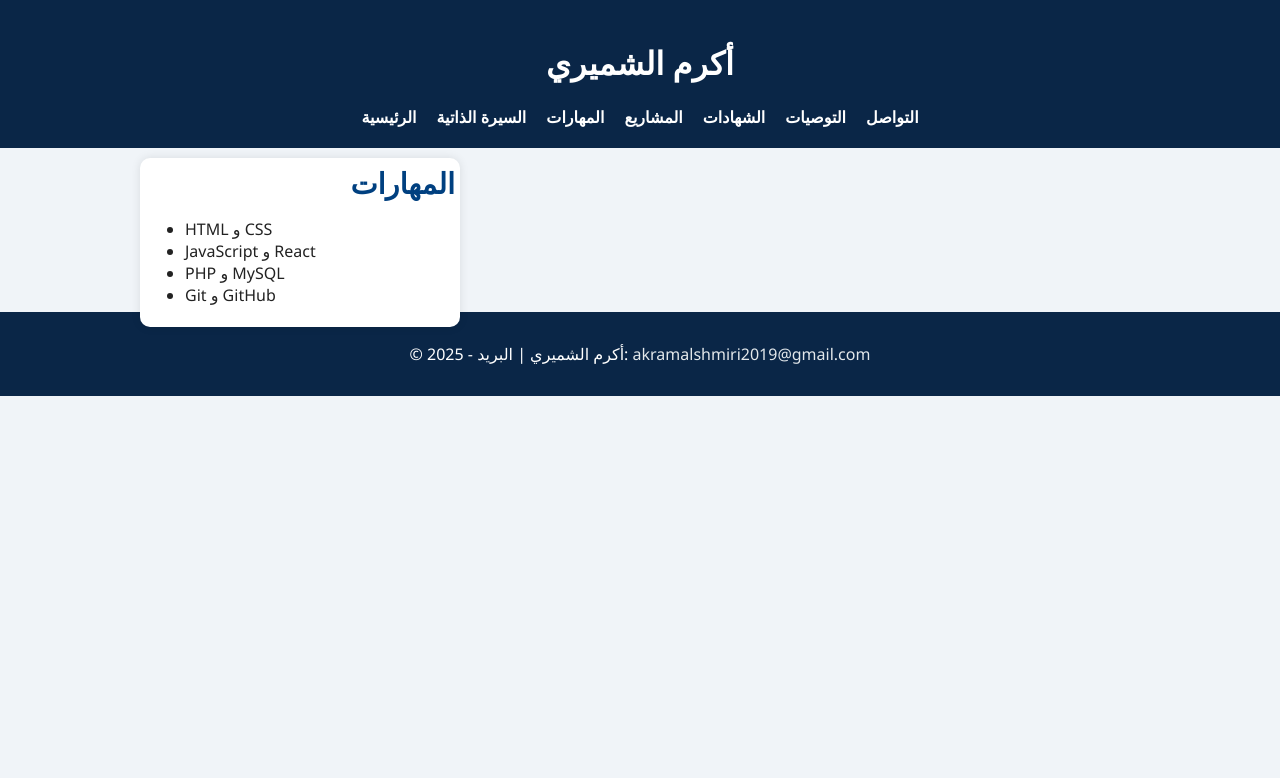
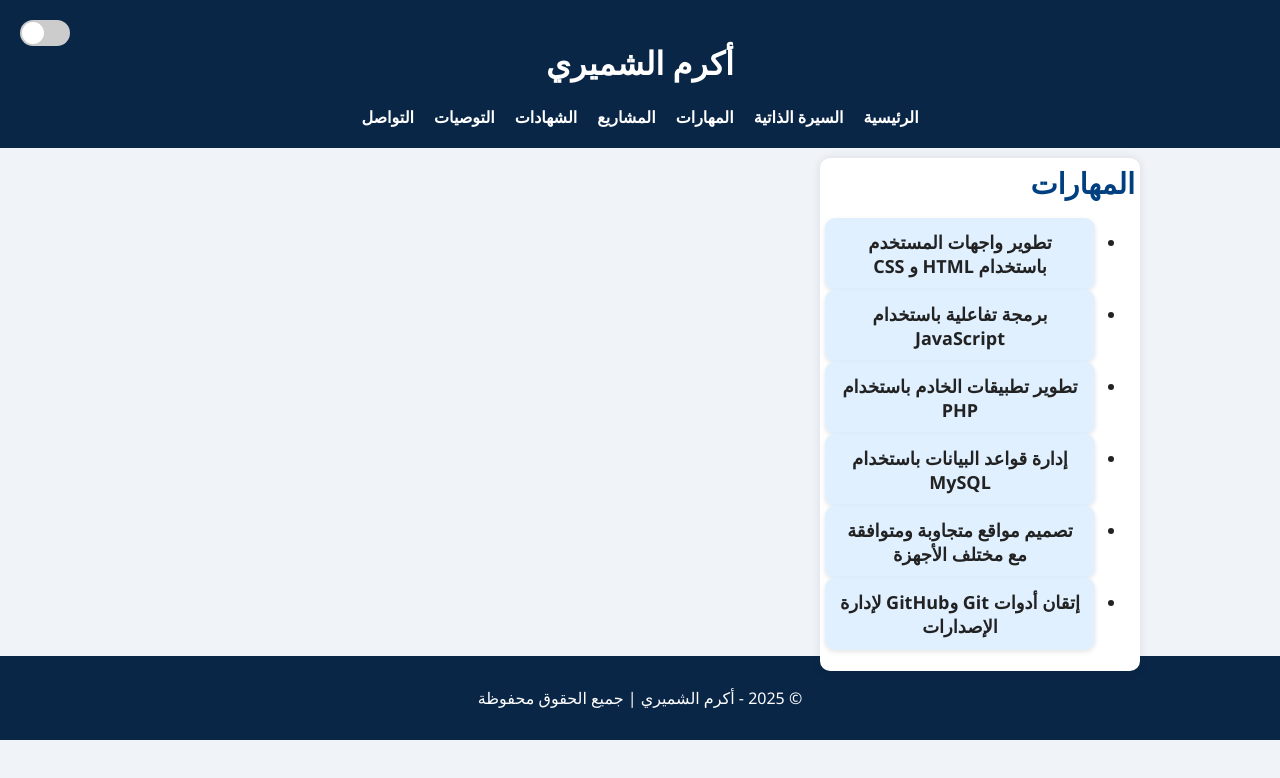
Before and after one commit to AkramAnwarAl-Shamiri1/Personal-Website, a plain HTML site: page skills.html in a window 1280 px wide. Drawn offline with Linux system fonts and the light colour scheme.

Commit message:
Update skills.html

```diff
--- a/skills.html
+++ b/skills.html
@@ -1,30 +1,62 @@
-
 <!DOCTYPE html>
-<html lang="ar">
+<html lang="ar" dir="rtl">
 <head>
-  <meta charset="UTF-8">
-  <title>Skills</title>
-  <link rel="stylesheet" href="style.css">
+  <meta charset="UTF-8" />
+  <meta name="viewport" content="width=device-width, initial-scale=1" />
+  <title>المهارات - أكرم الشميري</title>
+  <link rel="stylesheet" href="style.css" />
 </head>
 <body>
+
+  <!-- زر الوضع الليلي -->
+  <label class="switch">
+    <input type="checkbox" id="toggle-dark" onclick="document.body.classList.toggle('dark')">
+    <span class="slider"></span>
+  </label>
+
+  <!-- رأس الصفحة -->
   <header>
+    <div class="hamburger" onclick="toggleMenu()">☰</div>
     <h1>أكرم الشميري</h1>
     <nav>
-      <ul>
+      <ul id="nav-menu">
         <li><a href="index.html">الرئيسية</a></li>
         <li><a href="bio.html">السيرة الذاتية</a></li>
-        <li><a href="skills.html">المهارات</a></li>
+        <li><a href="skills.html" class="active">المهارات</a></li>
         <li><a href="projects.html">المشاريع</a></li>
         <li><a href="Certificates.html">الشهادات</a></li>
         <li><a href="Recommendations.html">التوصيات</a></li>
-           <li><a href="contact.html">التواصل</a></li>
+        <li><a href="contact.html">التواصل</a></li>
       </ul>
     </nav>
   </header>
-<main><section><h2>المهارات</h2><ul><li>HTML و CSS</li><li>JavaScript و React</li><li>PHP و MySQL</li><li>Git و GitHub</li></ul></section></main>
+
+  <!-- المحتوى -->
+  <main>
+    <section>
+      <h2>المهارات</h2>
+      <ul class="skills-list">
+        <li>تطوير واجهات المستخدم باستخدام HTML و CSS</li>
+        <li>برمجة تفاعلية باستخدام JavaScript</li>
+        <li>تطوير تطبيقات الخادم باستخدام PHP</li>
+        <li>إدارة قواعد البيانات باستخدام MySQL</li>
+        <li>تصميم مواقع متجاوبة ومتوافقة مع مختلف الأجهزة</li>
+        <li>إتقان أدوات Git وGitHub لإدارة الإصدارات</li>
+      </ul>
+    </section>
+  </main>
+
+  <!-- التذييل -->
   <footer>
-    <p>&copy; 2025 - أكرم الشميري | البريد:
-    <a href="mailto:akramalshmiri2019@gmail.com">akramalshmiri2019@gmail.com</a></p>
+    <p>&copy; 2025 - أكرم الشميري | جميع الحقوق محفوظة</p>
   </footer>
+
+  <!-- جافا سكربت للهامبرغر -->
+  <script>
+    function toggleMenu() {
+      document.getElementById("nav-menu").classList.toggle("show");
+    }
+  </script>
+
 </body>
 </html>
```
